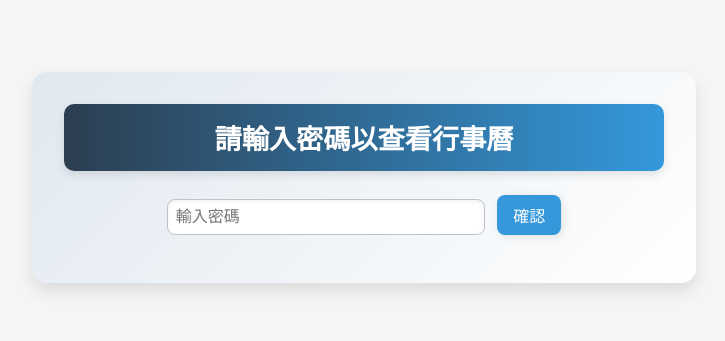
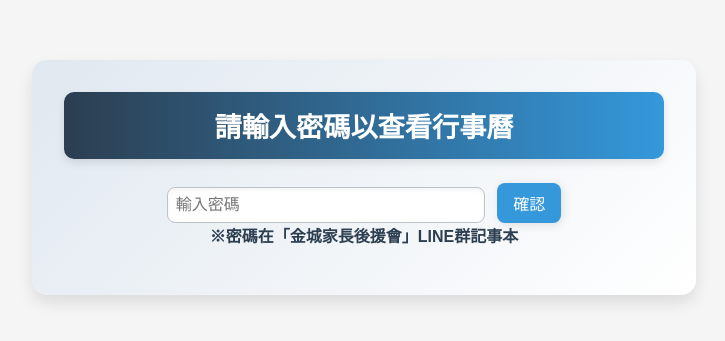
Before and after one commit to xtxgmxa/Calendar, a plain HTML site: page index.html in a window 1280 px wide. Shown: the part 223-564 px from the top of the page, without its empty margins (276-1001 px from the left). Drawn offline with Linux system fonts and the light colour scheme; no server answers.

Commit message:
Update index.html

```diff
--- a/index.html
+++ b/index.html
@@ -29,6 +29,7 @@ tr:last-child td{border-bottom:none}
 button[onclick="checkPassword()"]{padding:.75rem 1.2rem;margin-left:.5rem;font-size:1rem;background-color:#3498db;color:#fff;border:none;border-radius:8px;cursor:pointer;box-shadow:2px 2px 10px #0000001a;transition:background-color .3s ease}
 button[onclick="checkPassword()"]:hover{background-color:#2980b9}
 #errorMsg{margin-top:1rem;color:#e74c3c;font-weight:700;font-size:1rem}
+.note_pw{display: block;font-size: 1.0rem;font-weight: 900;}
 
 @media (max-width: 768px) {
 h1{font-size:1.2rem!important;}
@@ -57,7 +58,9 @@ th:empty{display:none}
         <h1>請輸入密碼以查看行事曆</h1>
         <input type="password" id="passwordInput" placeholder="輸入密碼" style="padding:0.5rem;font-size:1rem;">
         <button onclick="checkPassword()" style="padding:0.5rem 1rem;margin-left:0.5rem;">確認</button>
+        <small class="note_pw" style="color:#2c3e50;">※密碼在「金城家長後援會」LINE群記事本</small>
         <p id="errorMsg" style="color:red;"></p>
+
       </div>
 
 <div class="calendar-container"  style="display:none;">
```
